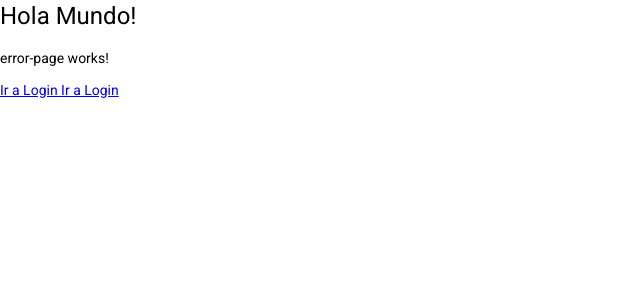
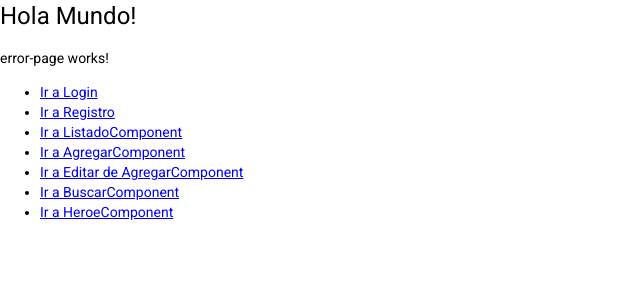
Before and after one commit to IsidroSE/heroesApp, an Angular app: page /404 in a window 1280 px wide. Shown: the top 300 px of the page, without its empty margins (0-640 px from the left). Built offline with nearby package versions, Linux system fonts and the light colour scheme.

Commit message:
add heroes children routes

```diff
--- a/src/app/app-routing.module.ts
+++ b/src/app/app-routing.module.ts
@@ -7,6 +7,10 @@ const routes: Routes = [
   {
     path: 'auth',
     loadChildren: () => import('./auth/auth.module').then( m => m.AuthModule )
+  },
+  {
+    path: 'heroes',
+    loadChildren: () => import('./heroes/heroes.module').then( m => m.HeroesModule )
   },
   {
     path: '404',
--- /dev/null
+++ b/src/app/heroes/pages/heroe/heroe.component.html
@@ -0,0 +1 @@
+<p>heroe works!</p>
--- /dev/null
+++ b/src/app/heroes/pages/heroe/heroe.component.ts
@@ -0,0 +1,16 @@
+import { Component, OnInit } from '@angular/core';
+
+@Component({
+  selector: 'app-heroe',
+  templateUrl: './heroe.component.html',
+  styles: [
+  ]
+})
+export class HeroeComponent implements OnInit {
+
+  constructor() { }
+
+  ngOnInit(): void {
+  }
+
+}
--- /dev/null
+++ b/src/app/heroes/pages/listado/listado.component.html
@@ -0,0 +1 @@
+<p>listado works!</p>
--- /dev/null
+++ b/src/app/heroes/pages/listado/listado.component.ts
@@ -0,0 +1,16 @@
+import { Component, OnInit } from '@angular/core';
+
+@Component({
+  selector: 'app-listado',
+  templateUrl: './listado.component.html',
+  styles: [
+  ]
+})
+export class ListadoComponent implements OnInit {
+
+  constructor() { }
+
+  ngOnInit(): void {
+  }
+
+}
--- a/src/app/shared/error-page/error-page.component.html
+++ b/src/app/shared/error-page/error-page.component.html
@@ -1,9 +1,40 @@
 <p>error-page works!</p>
 
-<a routerLink="/auth/login">
-    Ir a Login
-</a>
+<ul>
+    <li>
+        <a routerLink="/auth/login">
+            Ir a Login
+        </a>
+    </li>
+    <li>
+        <a routerLink="/auth/registro">
+            Ir a Registro
+        </a>
+    </li>
 
-<a routerLink="/auth/registro">
-    Ir a Login
-</a>
+    <li>
+        <a routerLink="/heroes/listado">
+            Ir a ListadoComponent
+        </a>
+    </li>
+    <li>
+        <a routerLink="/heroes/agregar">
+            Ir a AgregarComponent
+        </a>
+    </li>
+    <li>
+        <a routerLink="/heroes/editar/22">
+            Ir a Editar de AgregarComponent
+        </a>
+    </li>
+    <li>
+        <a routerLink="/heroes/buscar">
+            Ir a BuscarComponent
+        </a>
+    </li>
+    <li>
+        <a routerLink="/heroes/22">
+            Ir a HeroeComponent
+        </a>
+    </li>
+</ul>
```
Also changed, not shown: src/app/heroes/heroes-routing.module.ts (added, +49 -0 lines), src/app/heroes/heroes.module.ts (+10 -2 lines).
